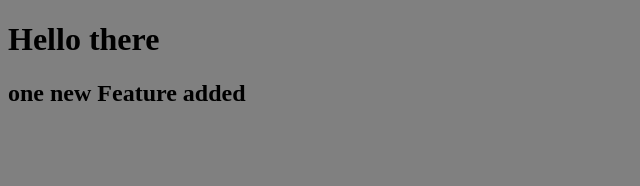
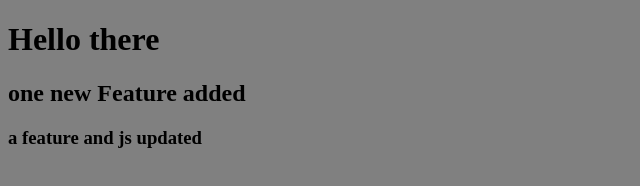
Before and after one commit to Rigel6306/demo, a plain HTML site: page index.html in a window 1280 px wide. Shown: the whole page, without its empty margins (0-640 px from the left). Drawn offline with Linux system fonts and the light colour scheme.

Commit message:
js and html updated with a new frature

```diff
--- a/index.html
+++ b/index.html
@@ -11,5 +11,7 @@
     <h1>Hello there</h1>
 
     <h2>one new Feature added</h2>
+
+    <h3>a feature and js updated</h3>
 </body>
 </html>
--- a/index.js
+++ b/index.js
@@ -1 +1,3 @@
 console.log('Testing Repo')
+
+console.log('js and html updated')
```
